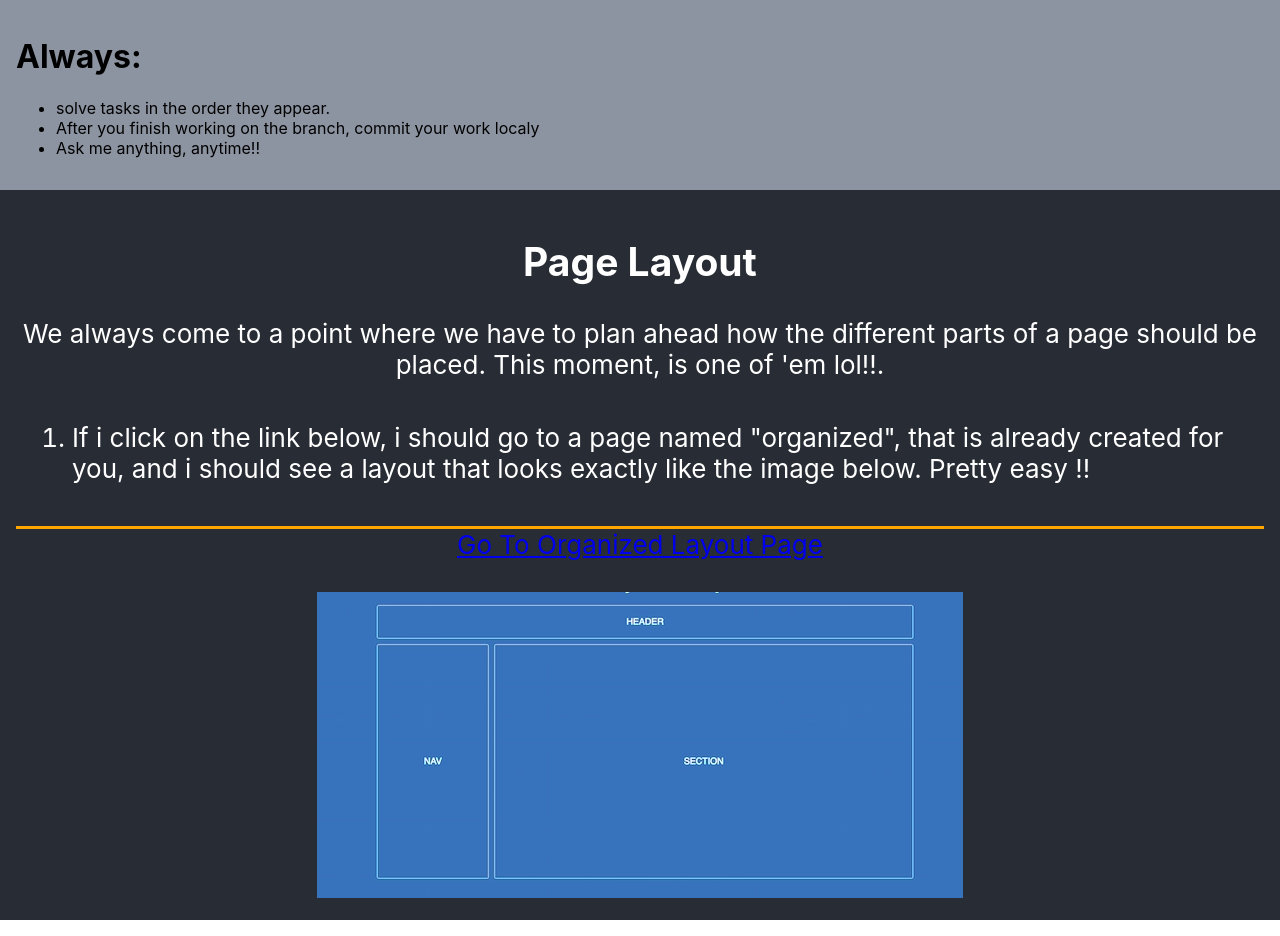
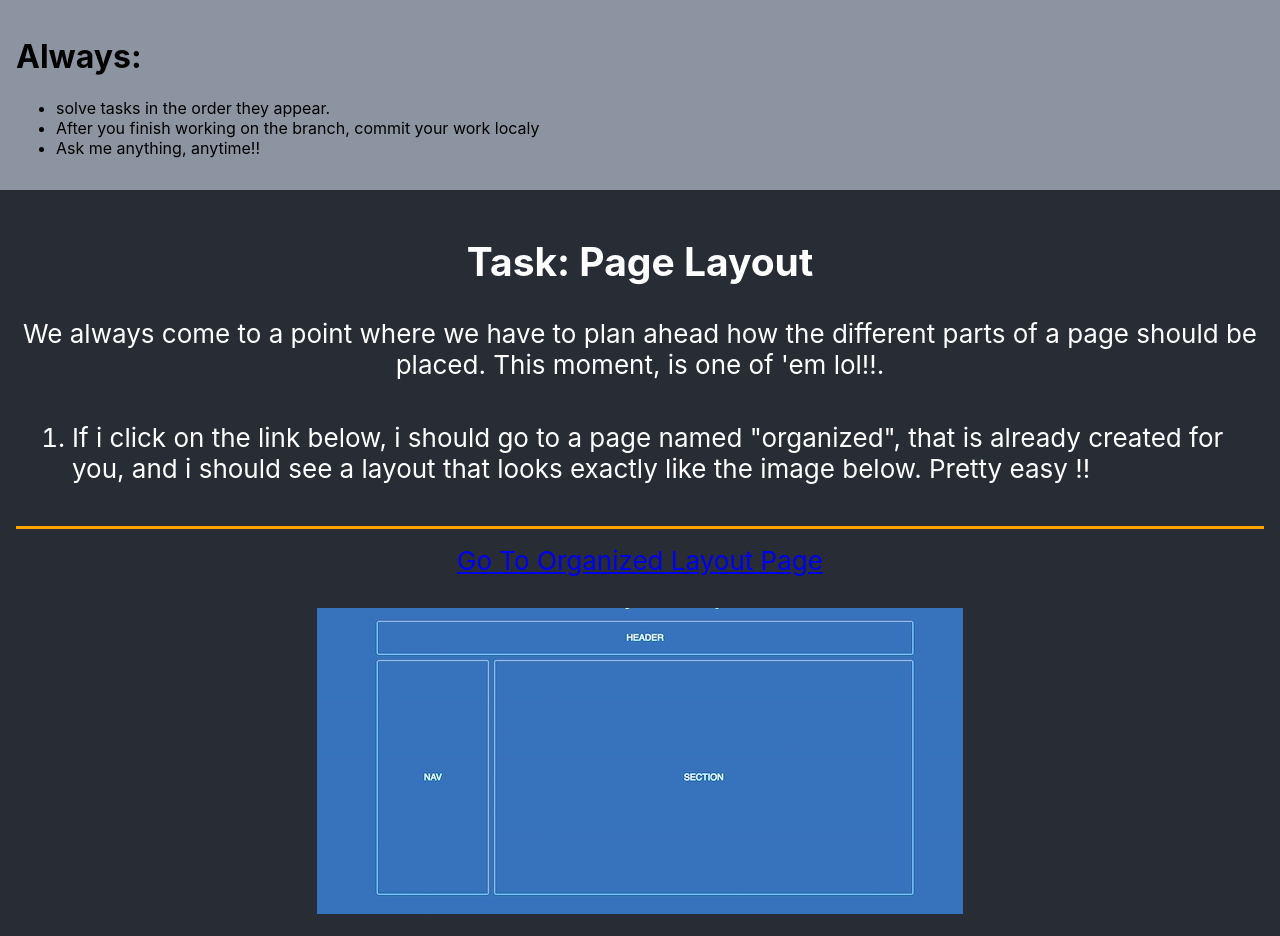
Before and after one commit to mustafaKamal-fe/replacement-test, a React (Create React App) app: page / in a window 1280 px wide. Built offline with nearby package versions, Linux system fonts and the light colour scheme.

Commit message:
page layout test

```diff
--- a/src/App.js
+++ b/src/App.js
@@ -15,7 +15,7 @@ function App() {
 				</ul>
 			</header>
 			<section className='App-section'>
-				<h1>Page Layout</h1>
+				<h1>Task: Page Layout</h1>
 				<aside>
 					We always come to a point where we have to plan ahead how the
 					different parts of a page should be placed. This moment, is one of 'em
@@ -30,7 +30,9 @@ function App() {
 						</li>
 					</ol>
 				</div>
-				<Link to='/organized'>Go To Organized Layout Page</Link>
+				<Link className='link' to='/organized'>
+					Go To Organized Layout Page
+				</Link>
 				<div className='App-img'>
 					<img src={LayoutImg} alt='layout' />
 				</div>
--- a/src/index.css
+++ b/src/index.css
@@ -12,3 +12,13 @@ code {
 		monospace;
 	color: steelblue;
 }
+
+.link {
+	margin-top: 1rem;
+	display: block;
+}
+.link:active,
+.link:visited {
+	text-decoration: none;
+	color: white;
+}
```
